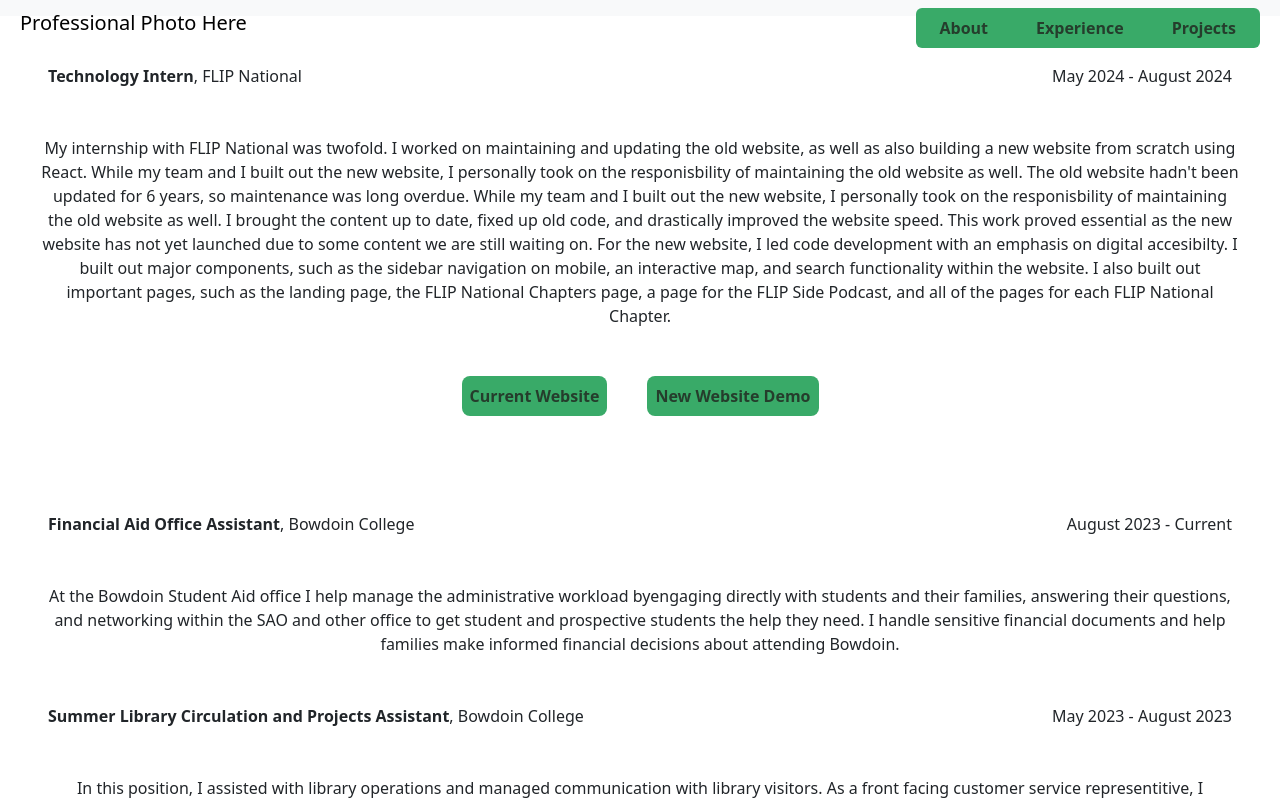
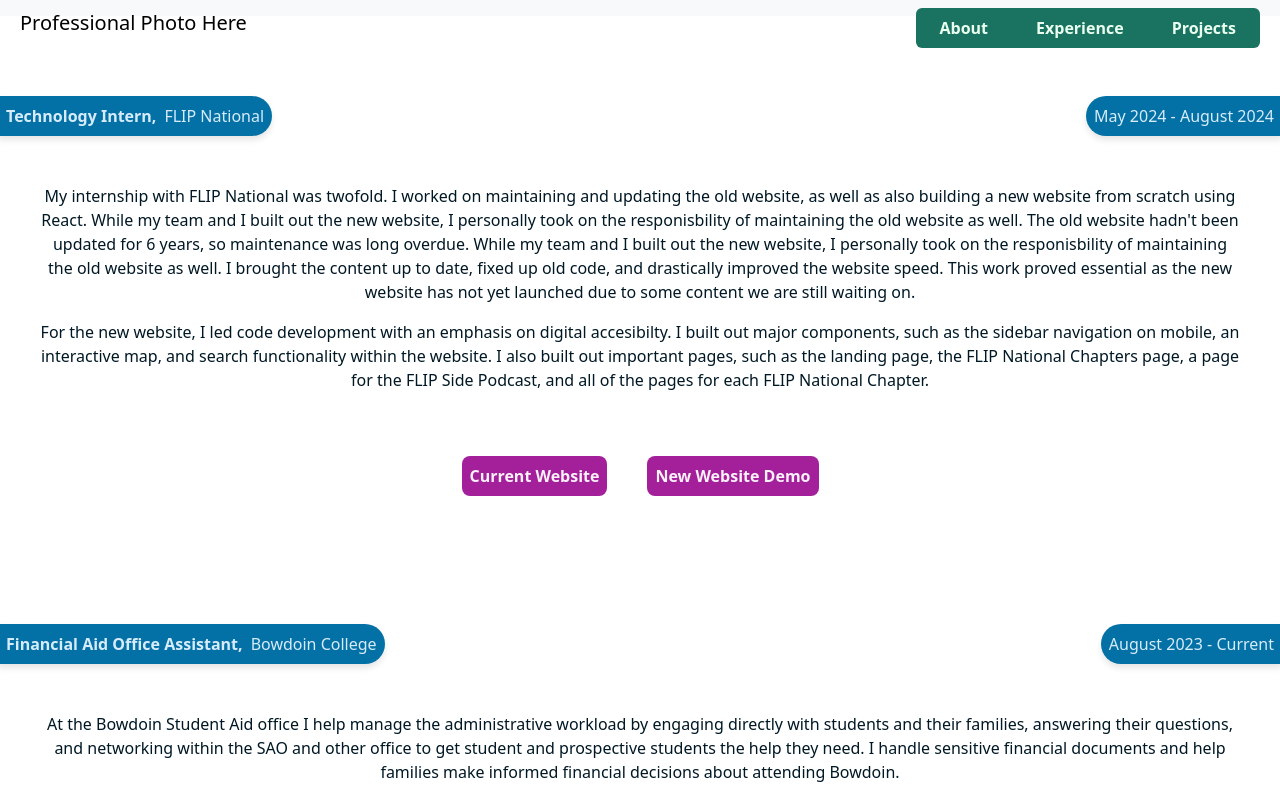
Before and after one commit to rainjocas/Online-Portfolio, a React (Create React App) app in the folder Rain-Jocas/: page /experience in a window 1280 px wide. Shown: the top 800 px of the page. Built offline with nearby package versions, Linux system fonts and the light colour scheme.

Commit message:
visual fine tuning

```diff
--- a/Rain-Jocas/src/assets/sidebar.tsx
+++ b/Rain-Jocas/src/assets/sidebar.tsx
@@ -18,7 +18,7 @@ interface MySVGProps {
 const HamburgerSVG: React.FC<MySVGProps> = ({ className, onClick, onKeyDown}) => (
     <svg
         xmlns="http://www.w3.org/2000/svg"
-        fill="2E6F40"
+        fill="1A7260"
         viewBox="0 0 24 24"
         stroke-width="1.5"
         stroke="#2E6F40"
--- a/Rain-Jocas/src/components/Navigation/Button.tsx
+++ b/Rain-Jocas/src/components/Button.tsx
@@ -21,7 +21,7 @@ const Button: React.FC<ButtonProps> = ({
 }) => {
     return (
         <a href = {src}
-        className="no-underline bg-theme_jade text-theme_darkGreen font-bold py-2 px-2 rounded-lg transition duration-300 ease-in-out hover:bg-theme_lightGreen transition-colors"
+        className="no-underline bg-violet text-palePurple font-bold py-2 px-2 rounded-lg transition duration-300 ease-in-out hover:bg-theme_pink hover:text-darkPurple transition-colors"
         target = {target}>{children}</a>
     );
 }
--- a/Rain-Jocas/src/components/Job.tsx
+++ b/Rain-Jocas/src/components/Job.tsx
@@ -1,4 +1,5 @@
 import * as React from "react";
+import { LeftBubble, RightBubble } from "./SideBubble";
 
 /**
  * Job Component Props
@@ -9,7 +10,7 @@ type JobProps = {
     company: string
     startDate: string
     endDate: string
-    description: string
+    description: any;
 };
 
 /**
@@ -23,18 +24,20 @@ const Job: React.FC<JobProps> = ({
     title, company, startDate, endDate, description,
 }) => {
     return (
-        <div className="pt-5">
-            <div className="flex flex-row justify-between px-5">
-                <div className="">
-                    <text style={{ fontWeight: 'bold' }}>{title}</text>
-                    , {company}
-                </div>
-                <div>
-                    {startDate} - {endDate}
-                </div>
+        <div className="pt-20">
+            <div className="flex flex-row justify-between">
+                <LeftBubble>
+                    <text className="font-bold text-lightBlue">{title},</text>
+                    <div className = "px-1"></div>
+                    <text className="text-lightBlue content-center">{company}</text>
+                </LeftBubble>
+                <div className = "px-3"></div>
+                <RightBubble>
+                    <text className="text-lightBlue">{startDate} - {endDate}</text>
+                </RightBubble>
             </div>
             <div className="px-10 pt-5">
-            {description}
+                {description}
             </div>
         </div>
     );
--- a/Rain-Jocas/src/components/Navigation/NavLink.tsx
+++ b/Rain-Jocas/src/components/Navigation/NavLink.tsx
@@ -18,7 +18,15 @@ const NavLink: React.FC<NavLinkProps> = ({
     src, children,
 }) => {
     return (
-        <a href = {src} className="no-underline text-theme_darkGreen font-bold h-10 pt-2 -py-2 px-4 rounded-lg transition duration-300 ease-in-out hover:bg-theme_lightGreen hover:animate-pulse transition-colors">{children}</a>
+        <a href = {src} className="no-underline text-offWhite font-bold h-10 pt-2 -py-2 px-4 rounded-lg transition duration-300 ease-in-out hover:bg-lightGreen hover:animate-pulse hover:text-darkPurple transition-colors">{children}</a>
+    );
+}
+
+export const NavLinkMobile: React.FC<NavLinkProps> = ({
+    src, children,
+}) => {
+    return (
+        <a href = {src} className="no-underline text-darkGreen font-bold h-10 pt-2 -py-2 px-4 rounded-lg transition duration-300 ease-in-out hover:bg-pine hover:animate-pulse hover:text-offWhite transition-colors">{children}</a>
     );
 }
 
--- a/Rain-Jocas/src/components/Navigation/NavigationBar.tsx
+++ b/Rain-Jocas/src/components/Navigation/NavigationBar.tsx
@@ -9,7 +9,7 @@ import Offcanvas from 'react-bootstrap/Offcanvas';
 import SkipLink from './SkipLink';
 import { Link } from "react-router-dom";
 import HamburgerSVG from "../../assets/sidebar";
-import NavLink from "./NavLink";
+import NavLink, { NavLinkMobile } from "./NavLink";
 
 export function NavigationBar() {
   return (
@@ -19,7 +19,7 @@ export function NavigationBar() {
           <Link className="no-underline absolute left-5" to="/">
             <Navbar.Brand href="#">Professional Photo Here</Navbar.Brand>
           </Link>
-          <Nav className= "flex flex-row items-center bg-theme_jade rounded-md absolute right-5" role="navigation">
+          <Nav className= "flex flex-row items-center bg-pine rounded-md absolute right-5" role="navigation">
             <NavLink src = "/">About</NavLink>
             <NavLink src = "/experience">Experience</NavLink>
             <NavLink src = "/projects">Projects</NavLink>
@@ -43,7 +43,7 @@ function SideBar({ name, ...props }) {
     <div role="banner">
     <SkipLink skipTo="#main"></SkipLink>
     <div className="flex flex-row justify-between">
-      <Link className="no-underline text-theme_darkGreen pl-5" to="/">
+      <Link className="no-underline text-darkGreen pl-5" to="/">
         <Navbar.Brand href="#">Professional Photo Here</Navbar.Brand>
       </Link>
       <div tabIndex={0} onKeyDown={toggleShow}>
@@ -52,15 +52,15 @@ function SideBar({ name, ...props }) {
     </div>
     <Offcanvas show={show} onHide={handleClose} {...props}> {/*responsive design can be removed if glitchy by deleting responsive = "md" */}
       <Offcanvas.Header closeButton className = "">
-        <NavLink src = "/">
+        <NavLinkMobile src = "/">
         <Navbar.Brand href="#">A Header image/text if I want one</Navbar.Brand>
-        </NavLink>
+        </NavLinkMobile>
       </Offcanvas.Header>
       <Offcanvas.Body role="navigation" className="align-center">
         <Nav className="justify-content-end flex-grow-1 pe-3 flex flex-col items-center">
-          <NavLink src={"/"}>About</NavLink>
-          <NavLink src={"/experience"}>Experience</NavLink>
-          <NavLink src={"/projects"}>Projects</NavLink>
+          <NavLinkMobile src={"/"}>About</NavLinkMobile>
+          <NavLinkMobile src={"/experience"}>Experience</NavLinkMobile>
+          <NavLinkMobile src={"/projects"}>Projects</NavLinkMobile>
         </Nav>
       </Offcanvas.Body>
     </Offcanvas>
--- /dev/null
+++ b/Rain-Jocas/src/components/SideBubble.tsx
@@ -0,0 +1,63 @@
+import React, { ReactElement } from "react";
+
+/**
+ * Bubble props:
+ */
+type bubbleProps = {
+    children:  React.ReactNode[] | React.ReactNode;
+  };
+
+  /**
+   * LeftBubble component:
+   * Displays a colored ovular that juts off to the left side, and contains information inside
+   * @param children
+   */
+  export const LeftBubble: React.FC<bubbleProps> = ({
+    children }) => {
+    return (
+        <div className="py-2 flex flex-row left-0 px-2 rounded-r-full transform -translate-x-0.5 bg-theme_blue"
+          style={{
+            backgroundSize: "contain",
+            boxShadow: "0 4px 6px rgba(0, 0, 0, 0.1)",
+          }}>
+            {children}
+        </div>
+    );
+  }
+
+
+  /**
+   * rightBubble component:
+   * Displays a colored ovular that juts off to the left side, and contains information inside
+   * @param children
+   */
+  export var RightBubble: React.FC<bubbleProps> = ({
+    children }) => {
+    return (
+        <div className="py-2 flex flex-row right-0 px-2 rounded-l-full transform translate-x-0.5 bg-theme_blue"
+          style={{
+            backgroundSize: "contain",
+            boxShadow: "0 4px 6px rgba(0, 0, 0, 0.1)",
+          }}>
+            {children}
+        </div>
+    );
+  }
+
+  /**
+   * LeftBubble component:
+   * Displays a colored ovular that juts off to the left side, and contains information inside
+   * @param children
+   */
+  export const LeftUpBubble: React.FC<bubbleProps> = ({
+    children }) => {
+    return (
+        <div className="py-2 left-0 px-2 h-25 rounded-r-full transform -translate-x-0.5 bg-theme_blue"
+          style={{
+            backgroundSize: "contain",
+            boxShadow: "0 4px 6px rgba(0, 0, 0, 0.1)",
+          }}>
+            {children}
+        </div>
+    );
+  }
--- a/Rain-Jocas/src/pages/Experience.tsx
+++ b/Rain-Jocas/src/pages/Experience.tsx
@@ -1,21 +1,21 @@
 import React from "react";
 import {PageWrapper} from "../pageSections/PageWrapper";
 import Job from "../components/Job";
-import {jobsList} from "../utils/ExperiencesInfo"
-import Button from "../components/Navigation/Button";
+import {aidOffice, jobsList, library, techFellow} from "../utils/ExperiencesInfo"
+import Button from "../components/Button";
 
 //import {Section} from "../pageSections/Section";
 
 const Experience: React.FC = () => {
   return (
     <PageWrapper>
-      <Job title={jobsList[0].title} company={jobsList[0].company} startDate={jobsList[0].startDate} endDate={jobsList[0].endDate} description={jobsList[0].description}></Job>
+      <Job title={jobsList[0].title} company={jobsList[0].company} startDate={jobsList[0].startDate} endDate={jobsList[0].endDate} description={techFellow}></Job>
         <div className="flex flex-row justify-center space-x-10 py-5">
           <Button src={"https://www.flipnational.org/"} target={"_blank"}>Current Website</Button>
           <Button src={"https://flip-national-cloudflare-project.pages.dev/"} target={"_blank"}>New Website Demo</Button>
         </div>
-      <Job title={jobsList[1].title} company={jobsList[1].company} startDate={jobsList[1].startDate} endDate={jobsList[1].endDate} description={jobsList[1].description}></Job>
-      <Job title={jobsList[2].title} company={jobsList[2].company} startDate={jobsList[2].startDate} endDate={jobsList[2].endDate} description={jobsList[2].description}></Job>
+      <Job title={jobsList[1].title} company={jobsList[1].company} startDate={jobsList[1].startDate} endDate={jobsList[1].endDate} description={aidOffice}></Job>
+      <Job title={jobsList[2].title} company={jobsList[2].company} startDate={jobsList[2].startDate} endDate={jobsList[2].endDate} description={library}></Job>
       <div className="py-5"></div>
     </PageWrapper>
     );
--- a/Rain-Jocas/src/utils/ExperiencesInfo.tsx
+++ b/Rain-Jocas/src/utils/ExperiencesInfo.tsx
@@ -1,39 +1,60 @@
+import React from "react";
+
+export const techFellow = (
+    <div>
+        <p className="text-blueBlack">My internship with FLIP National was twofold. I worked on maintaining and updating the old website,
+        as well as also building a new website from scratch using React. While my team and I built out the new
+        website, I personally took on the responisbility of maintaining the old website as well. The old website
+        hadn't been updated for 6 years, so maintenance was long overdue. While my team and I built out the new
+        website, I personally took on the responisbility of maintaining the old website as well. I brought the
+        content up to date, fixed up old code, and drastically improved the website speed. This work proved
+        essential as the new website has not yet launched due to some content we are still waiting on.</p>
+        <p className="text-blueBlack">For the new website, I led code development with an emphasis on digital accesibilty. I built out
+        major components, such as the sidebar navigation on mobile, an interactive map, and search
+        functionality within the website. I also built out important pages, such as the landing page, the
+        FLIP National Chapters page, a page for the FLIP Side Podcast, and all of the pages for each FLIP
+        National Chapter.</p>
+    </div>
+)
+
+export const aidOffice = (
+    <p className="text-blueBlack">
+        At the Bowdoin Student Aid office I help manage the administrative workload by
+        engaging directly with students and their families, answering their questions, and networking
+        within the SAO and other office to get student and prospective students the help they need.
+        I handle sensitive financial documents and help families make informed financial decisions
+        about attending Bowdoin.
+    </p>
+)
+
+export const library = (
+    <p className="text-blueBlack">
+        In this position, I assisted with library operations and managed communication
+        with library visitors. As a front facing customer service representitive, I answered
+        questions, managed the front desk, and monitered the library.
+    </p>
+)
+
 export const jobsList = [
     {
         title: "Technology Intern",
         company: "FLIP National",
         startDate: "May 2024",
         endDate: "August 2024",
-        description: "My internship with FLIP National was twofold. I worked on maintaining and updating the " +
-        "old website, as well as also building a new website from scratch using React. While my team and I built " +
-        "out the new website, I personally took on the responisbility of maintaining the old website as well. " +
-        "The old website hadn't been updated for 6 years, so maintenance was long overdue. While my team and I " +
-        "built out the new website, I personally took on the responisbility of maintaining the old website as well. " +
-        "I brought the content up to date, fixed up old code, and drastically improved the website speed. This work " +
-        "proved essential as the new website has not yet launched due to some content we are still waiting on. \nFor " +
-        "the new website, I led code development with an emphasis on digital accesibilty. I built out major " +
-        "components, such as the sidebar navigation on mobile, an interactive map, and search functionality within " +
-        "the website. I also built out important pages, such as the landing page, the FLIP National Chapters page, a " +
-        "page for the FLIP Side Podcast, and all of the pages for each FLIP National Chapter."
+        description: {techFellow}
     },
     {
         title: "Financial Aid Office Assistant",
         company: "Bowdoin College",
         startDate: "August 2023",
         endDate: "Current",
-        description: "At the Bowdoin Student Aid office I help manage the administrative workload by" +
-        "engaging directly with students and their families, answering their questions, and networking " +
-        "within the SAO and other office to get student and prospective students the help they need. " +
-        "I handle sensitive financial documents and help families make informed financial decisions " +
-        "about attending Bowdoin."
+        description: {aidOffice}
     },
     {
         title: "Summer Library Circulation and Projects Assistant",
         company: "Bowdoin College",
         startDate: "May 2023",
         endDate: "August 2023",
-        description: "In this position, I assisted with library operations and managed communication " +
-        "with library visitors. As a front facing customer service representitive, I answered " +
-        "questions, managed the front desk, and monitered the library."
+        description: {library}
     },
 ]
--- a/Rain-Jocas/tailwind.config.js
+++ b/Rain-Jocas/tailwind.config.js
@@ -4,24 +4,34 @@ module.exports = {
   theme: {
     extend: {
       colors: {
-        theme_skyBlue: "#8ED1FC",
-        theme_logoBlue: "#369FCF",
-        theme_blue: "#3E9DD7",
-        theme_blueGrey: "#577588",
-        theme_darkBlue: "#5242FF",
-        theme_purple: "#4E598C",
-        theme_lightGray: "#F5F5F5",
-        theme_darkGray: "#0005",
+        skyBlue: "#8ED1FC",
+        lightBlue: "#D7ECFA",
+        theme_blue: "#0471A6",
+        blueGrey: "#577588",
+        darkBlue: "#5242FF",
+        blueBlack: "#001824",
+        purple: "#4E598C",
+        lightGray: "#F5F5F5",
+        darkGray: "#0005",
         theme_red: "#E15554",
-        theme_orange: "#F18F01",
-        theme_darkRed: "#D62839",
-        theme_lightPurple: "#B8B8F3",
+        orange: "#F18F01",
+        jasper:  "#CD533B",
+        cinebar: "#E25F44",
+        darkRed: "#D62839",
+        lightPurple: "#B8B8F3",
+        violet: "#A4209A",
+        indigo: "#9989FF",
+        magenta: "#B57BA6",
+        darkPurple: "#2E294E",
+        theme_pink: "#EF8FFF",
+        palePurple: "#FBF1FB",
         blue: "blue",
-        theme_offWhite: "#EAFFF0",
-        theme_lightGreen: "#CFFFDC",
-        theme_jade: "#39AA68",
-        theme_green: "#2E6F40",
-        theme_darkGreen: "#253D2C",
+        offWhite: "#EAFFF0",
+        lightGreen: "#CFFFDC",
+        jade: "#39AA68",
+        green: "#2E6F40",
+        darkGreen: "#253D2C",
+        pine: "#1A7260",
       },
     },
   },
```
Also changed, not shown: Rain-Jocas/src/pages/Projects.tsx (+11 -7 lines).
